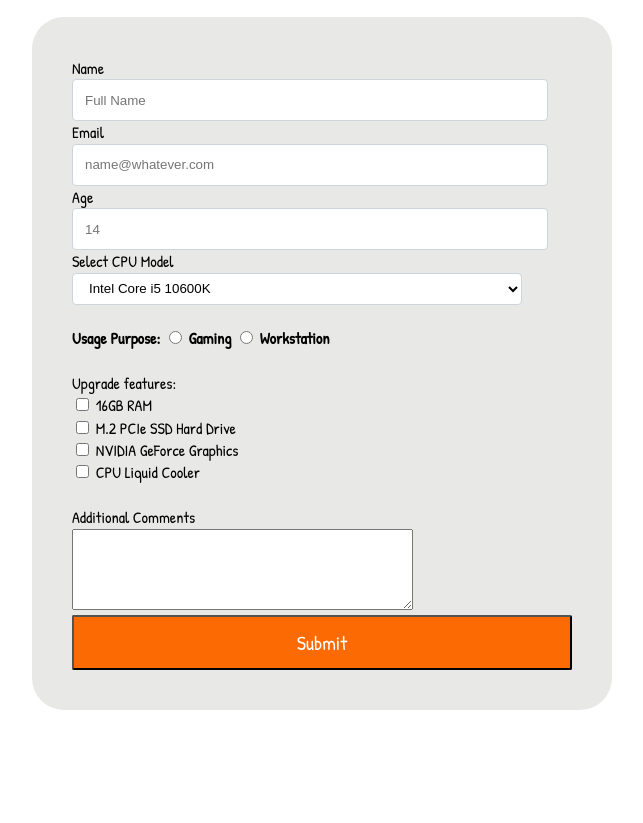
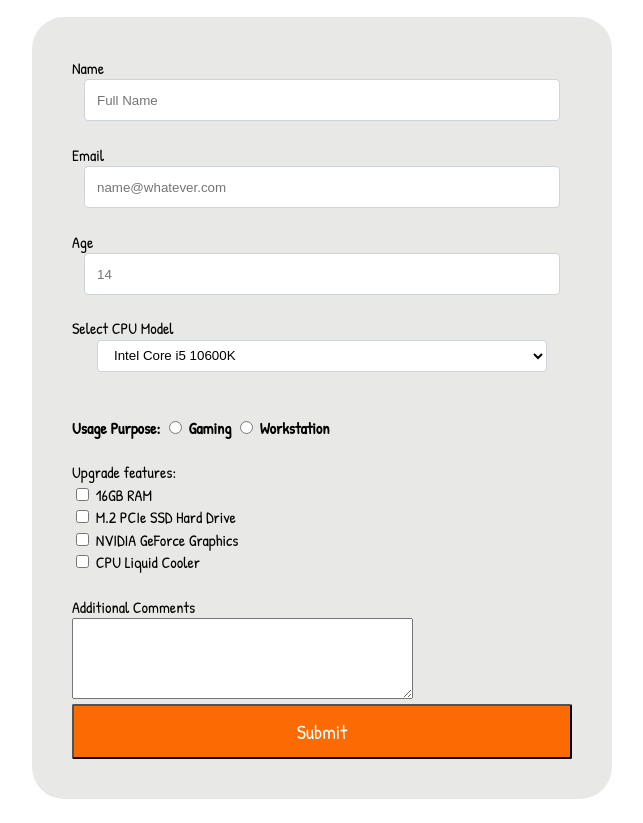
Before and after one commit to amaresma/survey_form, a plain HTML site: page index.html in a window 1280 px wide. Shown: the part 113-936 px from the top of the page, without its empty margins (318-961 px from the left). Before the commit the page ends 847 px from the top, so only its background shows below. Drawn offline with Linux system fonts and the light colour scheme.

Commit message:
I think that this is the last release of the project, i just need to adjust some paramaeters

```diff
--- a/css/style.css
+++ b/css/style.css
@@ -16,13 +16,13 @@ form {
     width: 500px;
     margin: auto;
 }
-
+/*
 @media screen and (max-width: 600px){
     form {
         width: 400px;
     }
 }
-
+*/
 .submit-button {
     font-family: 'Patrick Hand';
     font-size: 20px;
@@ -42,7 +42,7 @@ form {
 
 .form-inputs {
     margin: auto;
-
+    display: flex;
     width: 90%;
     height: 2rem;
     padding: 0.25rem 0.75rem;
```
